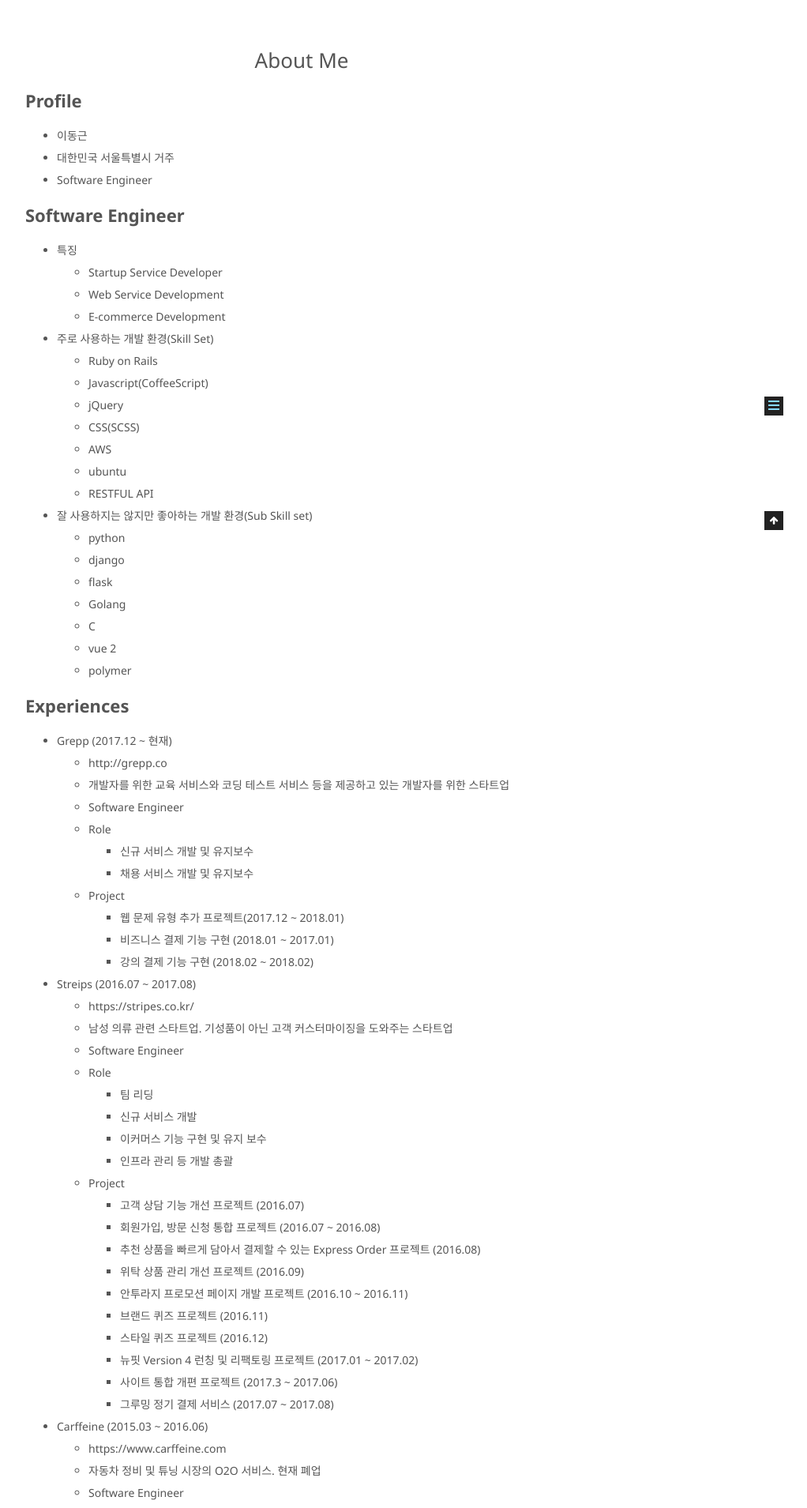
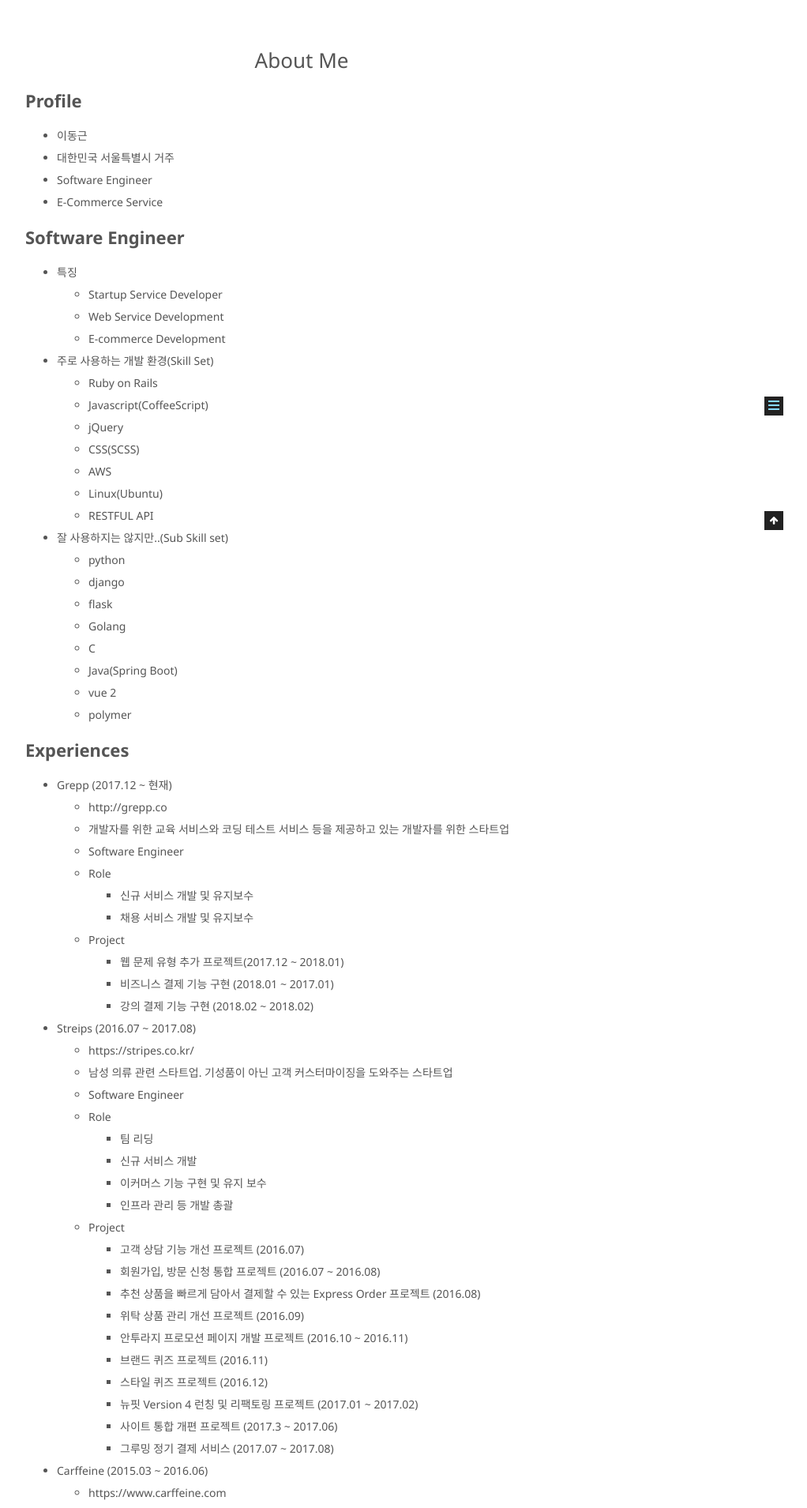
Before and after one commit to dizy64/dizy64.github.io, a Jekyll site: the page built from about/index.md, in a window 1280 px wide. Shown: the part 329-2238 px from the top of the page at 79% size, without its empty margins (258-1280 px from the left). Built offline with Jekyll 4.4.1, drawn with Linux system fonts in a browser that asks for light colours; comment, search, counter and statistics services are not loaded.

Commit message:
스킬 부분 조금 수정함

```diff
--- a/about/index.md
+++ b/about/index.md
@@ -10,6 +10,7 @@ permalink: /about/
 * 이동근
 * 대한민국 서울특별시 거주
 * Software Engineer
+* E-Commerce Service
 
 # Software Engineer
 
@@ -23,14 +24,15 @@ permalink: /about/
   * jQuery
   * CSS(SCSS)
   * AWS
-  * ubuntu
+  * Linux(Ubuntu)
   * RESTFUL API
-* 잘 사용하지는 않지만 좋아하는 개발 환경(Sub Skill set)
+* 잘 사용하지는 않지만..(Sub Skill set)
   * python
   * django
   * flask
   * Golang
   * C
+  * Java(Spring Boot)
   * vue 2
   * polymer
 
```
